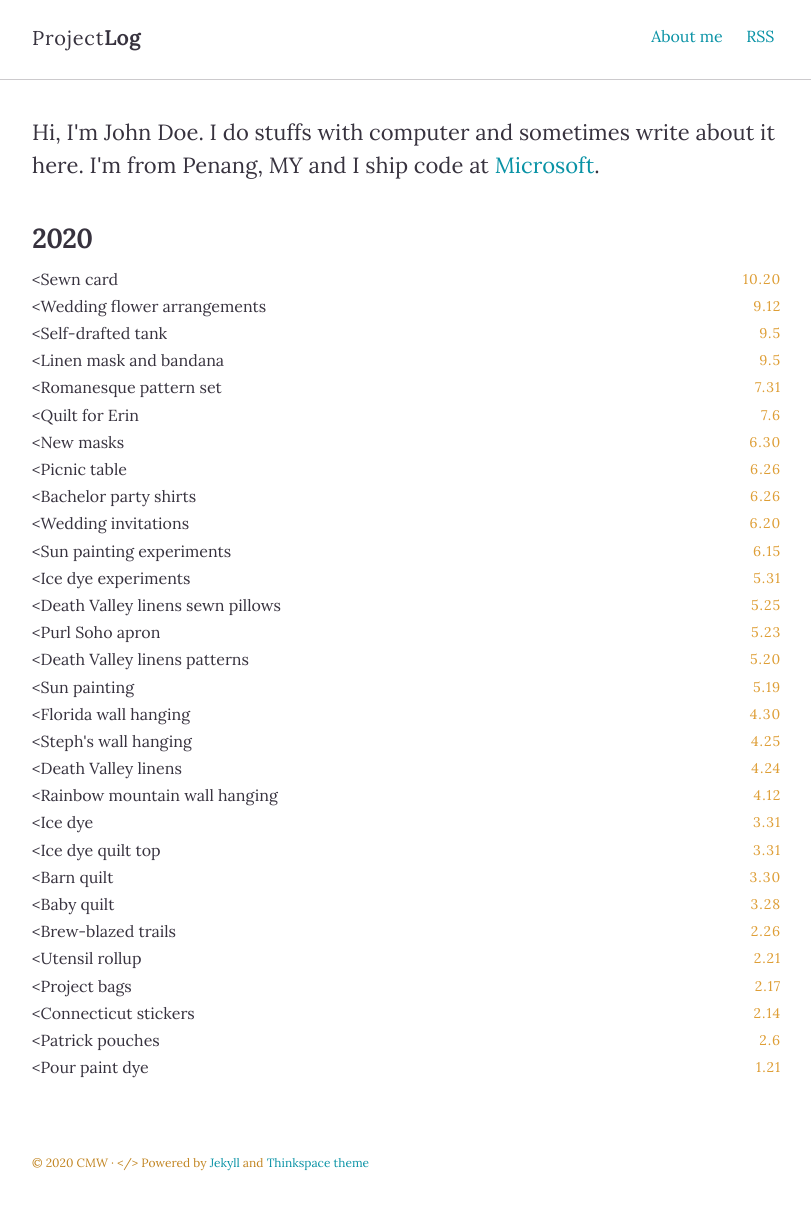
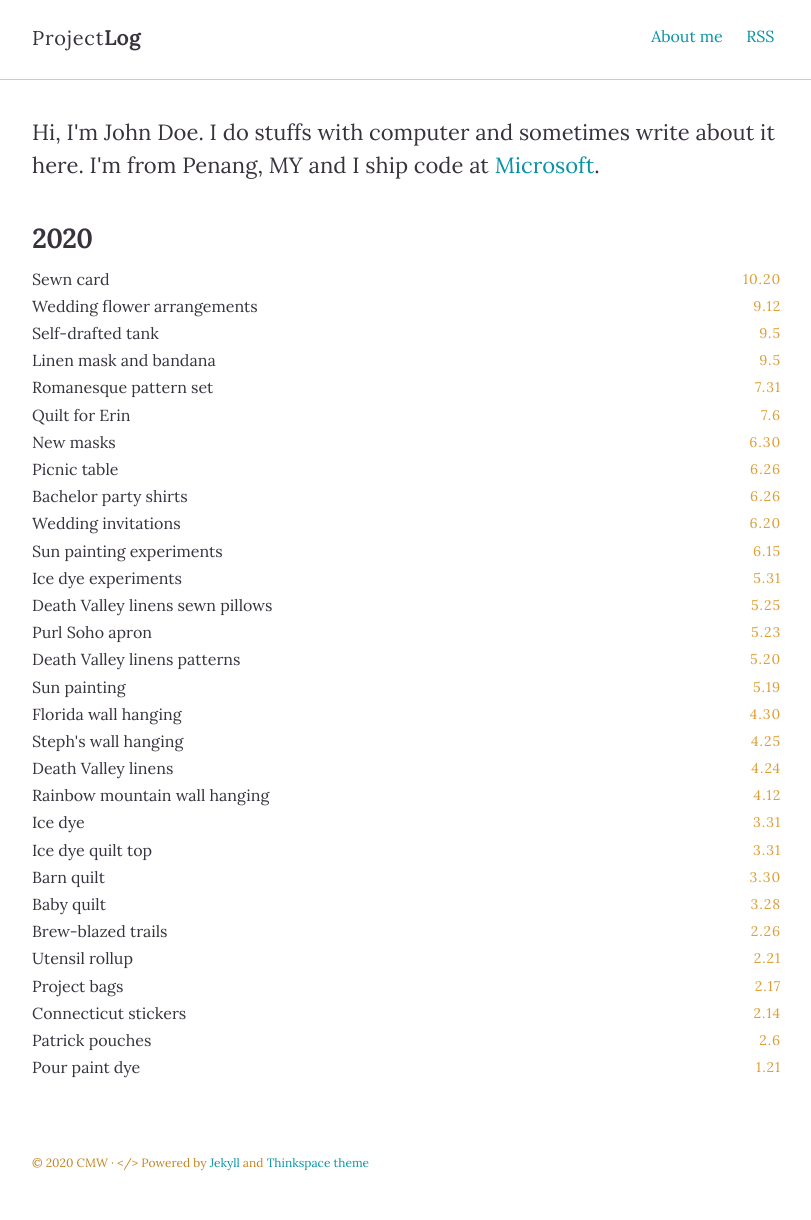
Before and after one commit to caitlinmeyer/project-log, a Jekyll site: the page built from index.html, in a window 1280 px wide. Shown: the whole page, without its empty margins (232-1043 px from the left). Built offline with Jekyll 4.4.1, drawn with Linux system fonts in a browser that asks for light colours.

Commit message:
Update index.html

```diff
--- a/index.html
+++ b/index.html
@@ -19,7 +19,7 @@ title: Home
       {% endunless %}
      <article class="post-item">
         <span class="post-meta date-label">{{ post.date | date: "%-m.%-d" }}</span>
-        <<div class="article-title"><a class="post-link" href="{{ post.url | prepend: site.baseurl | prepend: site.url }}">{{ post.title }}</a></div>
+        <div class="article-title"><a class="post-link" href="{{ post.url | prepend: site.baseurl | prepend: site.url }}">{{ post.title }}</a></div>
       </article>
     {% endfor %}
   </div>
```
